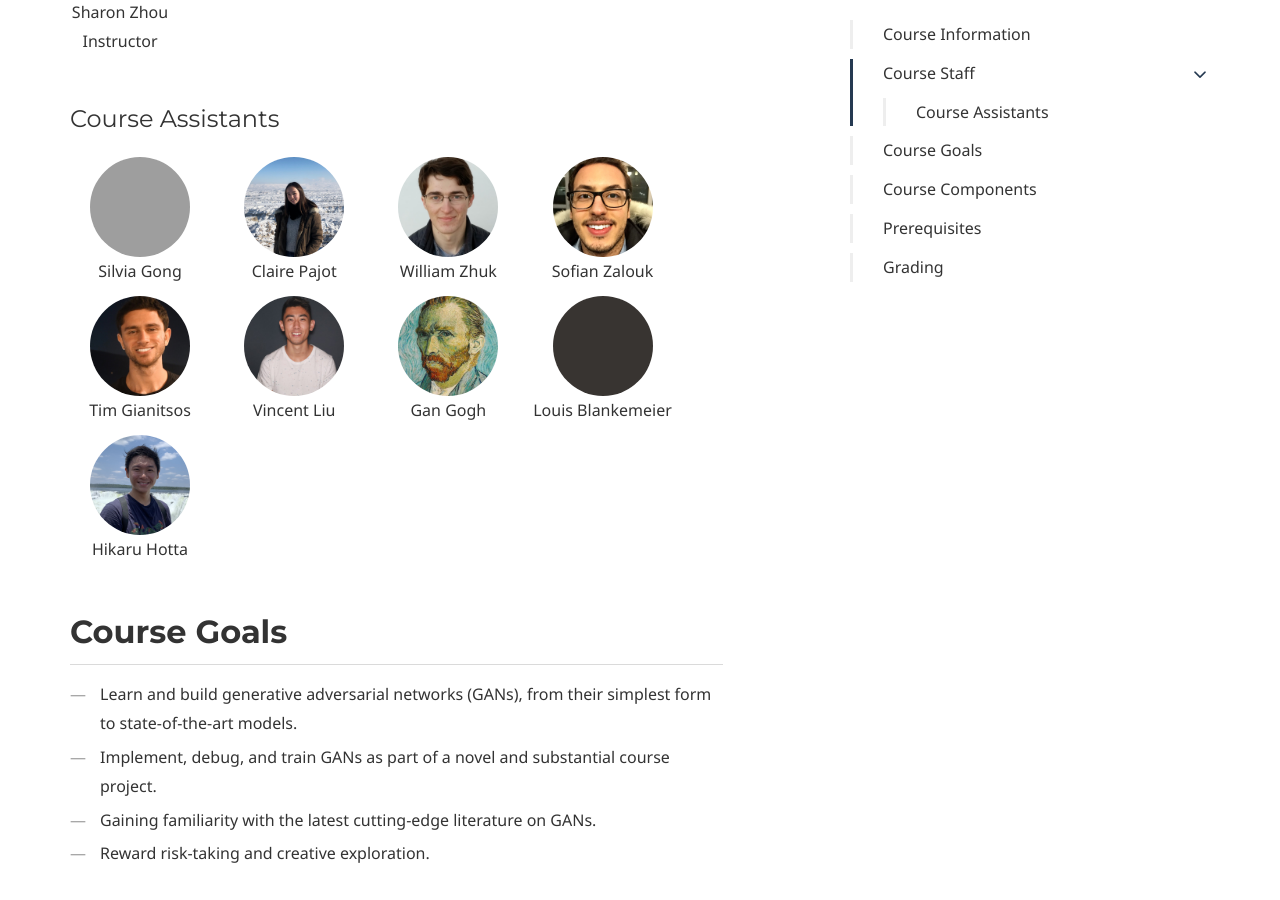
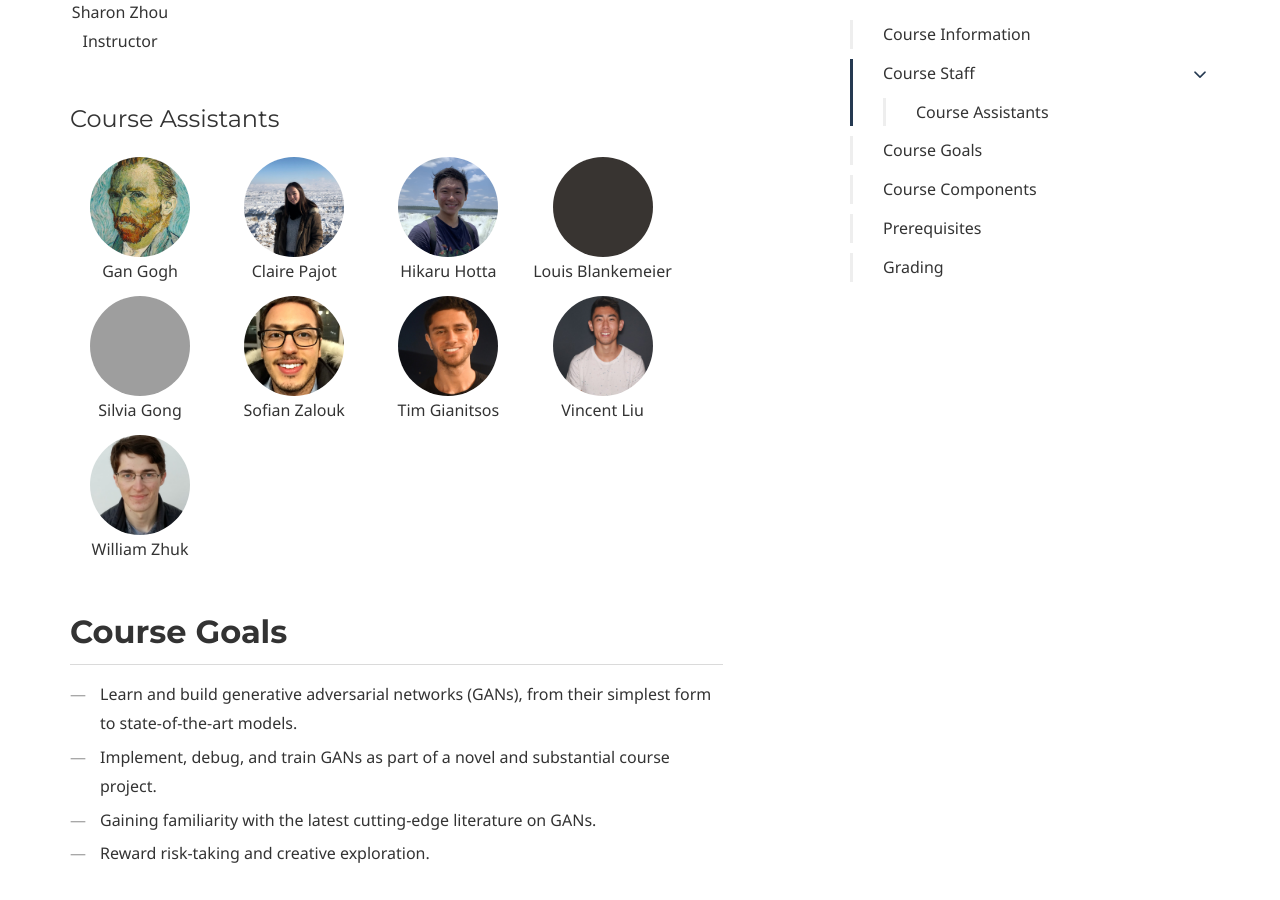
Before and after one commit to sharonzhou/CS236G, a Jekyll site: the page built from index.md, in a window 1280 px wide and 900 px high, scrolled down 1900 px. Built offline with Jekyll 4.4.1, drawn with Linux system fonts in a browser that asks for light colours; some web fonts are replaced; grey boxes are pictures that could not be loaded.

Commit message:
Randomize TA order

```diff
--- a/doks-theme/_includes/staff.html
+++ b/doks-theme/_includes/staff.html
@@ -9,10 +9,8 @@
 {% endfor%}
 
 #### Course Assistants
-
-{% assign n = site.course.ta | size %}
-{% assign random_ta = site.course.ta | sample: n %}
-{% for people in random_ta %}
+<div id="ta-list">
+{% for people in site.course.ta %}
 	<div class="instructor ta">
 		<a target="_blank" href="{{ people.url }}">
 	        <img class="headshot" src="{% if jekyll.environment == 'production' %}{{ site.baseurl }}{% endif %}/doks-theme/assets/images/headshot/{{ people.image }}" style="text-align:center;">
@@ -20,3 +18,4 @@
 		</a>
 	</div>
 {% endfor%}
+</div>
```
Lines whose indentation alone changed are shown as unchanged.
